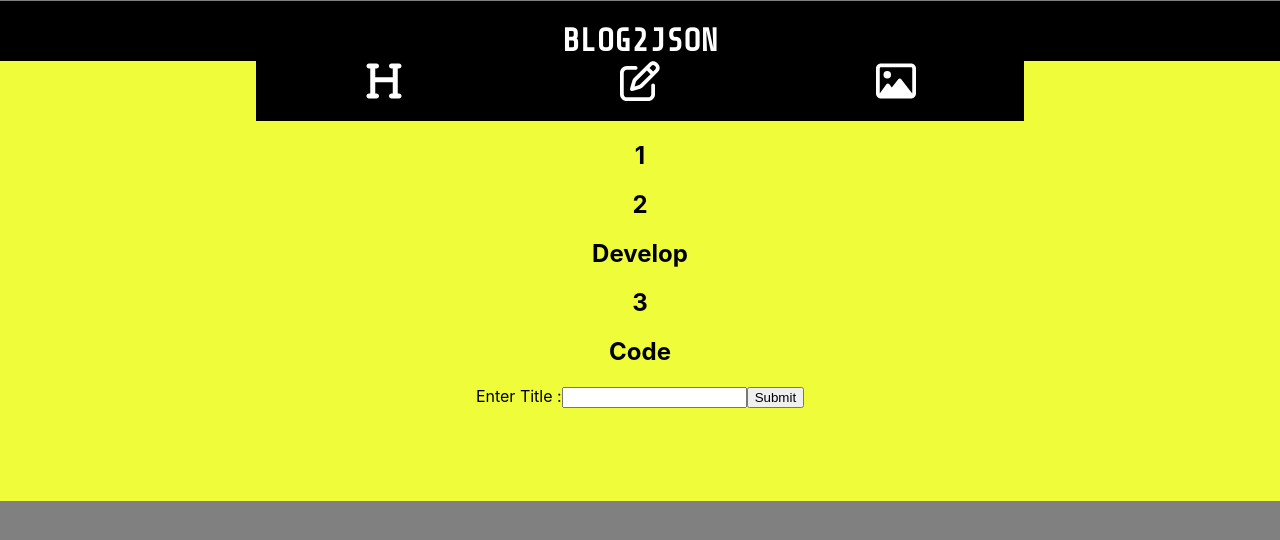
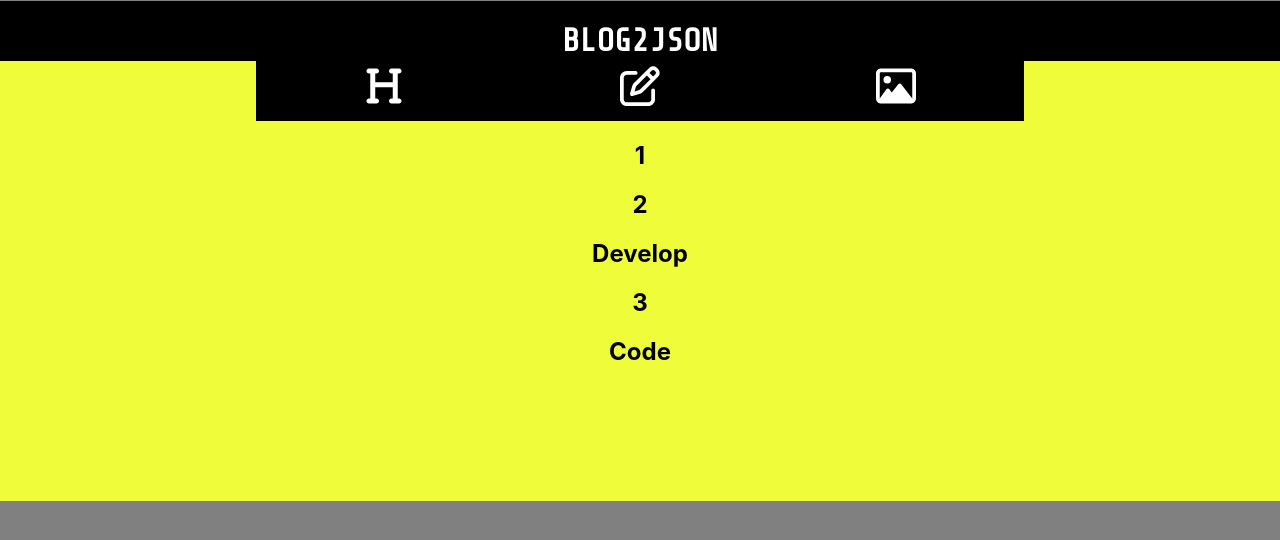
Before and after one commit to ts-oogie/blog2json, a React (Create React App) app: page / in a window 1280 px wide. Shown: the top 540 px of the page. Built offline with nearby package versions, Linux system fonts and the light colour scheme.

Commit message:
buttons added

```diff
--- a/src/App.css
+++ b/src/App.css
@@ -51,11 +51,59 @@ body {
   font-size: 20px;
 }
 
+.titleImageText>div:hover{
+  background-color: grey;
+}
+
  .faSize{
   width: 40px;
   height: 40px;
   color: white;
+  margin-top: 5px;
   font-family : Share Tech Mono;
+ }
+
+ .scrnInput {
+  background-color : grey;
+  min-height : 220px;
+  width: 60%;
+  margin: 0 auto;
+  margin-top: -22px;
+ }
+
+ .inputHeading {
+  display: inline-block;
+  position: relative;
+  top: 90px;
+ }
+
+ input {
+  height: 40px;
+  width: 400px;
+  clear: right;
+  font-size: 30px;
+  font-family: Share Tech Mono;
+  font-weight: bold;
+ }
+
+ .submitBtn {
+  border: 1px solid white;
+  width: 80px;
+  border-radius: 25px;
+  height: 30px;
+  display: block;
+  position: relative;
+  margin-left: auto;
+  background-color: black;
+  margin-right: auto;
+  margin-top: 25px;
+  margin-bottom: 35px;
+  -webkit-transition: color 1s ease-in;
+ }
+
+ .submitBtn h2 {
+  margin-top: -2px;
+  color: white;
  }
 
 @media (min-width: 569px) and  (max-width: 768px) {
@@ -97,6 +145,7 @@ body {
   }
   .titleImageText > div {
     padding-top: 5px;
+    margin-top : 5px;
     height: 35px;
   }
   .faSize{
--- a/src/App.js
+++ b/src/App.js
@@ -1,9 +1,7 @@
 import Header from './components/Header'
 import PrintItems from './components/Menu'
-import BlogInput from './components/BlogInput'
 import TitleImageText from './components/titleImageText'
-
-//import {BrowserRouter as Router, Route} from
+import InputScrn from './components/InputScreen'
 import {useState} from 'react'
 
 import './App.css';
@@ -23,19 +21,20 @@ function App() {
         id:3,
         text: "Code"
     }
-  ]
-)
+  ])
+
+  const [inputState, setInputState] = useState("")
+  const [hoverState, setHoverState] = useState("")
 
   const name = 'BLOG2JSON'
 
   return (
     <div className="App">
       <Header title={name} />
-      <TitleImageText />
+      <TitleImageText setHoverState={setHoverState}  />
+      <InputScrn hoverState={hoverState} setHoverState={setHoverState}  />
       <PrintItems items={items}/>
-      <BlogInput setItems={setItems} />
     </div>
-    // we can only return one wrapper element
   )
 }
 
--- /dev/null
+++ b/src/components/InputScreen.js
@@ -0,0 +1,36 @@
+
+import { useState } from 'react'
+import InputHeading  from './inputForm'
+
+const InputScrn = (props) => {
+    if(props.hoverState == ""){
+        console.log("")
+        return(
+            <></>
+        )
+    }
+    else if(props.hoverState == "heading"){
+        return(
+            <header  onMouseLeave={(e) => {props.setHoverState("")}} className="scrnInput">
+                <InputHeading  />
+            </header>
+        )
+    }
+    else if(props.hoverState == "paragraph"){
+        return(
+            <header onMouseLeave={(e) => {props.setHoverState("")}} className="scrnInput">
+                <h1>PARAGRAPH</h1>
+            </header>
+        )
+    }
+    else{
+        return(
+            <header onMouseLeave={(e) => {props.setHoverState("")}} className="scrnInput">
+                <h1>IMAGE</h1>
+            </header>
+        )
+    }
+
+}
+
+export default InputScrn
--- a/src/components/inputForm.js
+++ b/src/components/inputForm.js
@@ -1,24 +1,23 @@
-import PropTypes from 'prop-types'
+
 import { useState } from 'react'
 
-const InputTitle = ({addRecord, record}) =>{
+const InputHeading = ({addRecord, record}) =>{
 
-    const [title, setTitle] = useState("")
+    const [heading, setHeading] = useState("")
 
     return(
-        <label>Enter Title :
-            <input
-                type="text"
-                value={title}
-                onChange={(e) => setTitle(e.target.value)}
-            />
-            <input type="submit" onClick={()=>{
-                alert(title)
-                console.log(record)
-            }} />
-
-        </label>
+        <div className="inputHeading">
+            <label>
+                <input
+                    type="text"
+                    className="form-text"
+                    value={heading}
+                    onChange={(e) => setHeading(e.target.value)}
+                />
+                <div className="submitBtn"><h2>Add</h2></div>
+            </label>
+        </div>
     )
 }
 
-export default InputTitle
+export default InputHeading
--- a/src/components/titleImageText.js
+++ b/src/components/titleImageText.js
@@ -9,9 +9,9 @@ const TitleImageText = (props) => { //Or const Header = ({title})
 
 return (
     <header className="titleImageText">
-        <div><FontAwesomeIcon className="faSize" icon={faHeading}/></div>
-        <div><FontAwesomeIcon className="faSize" icon={faEdit}/></div>
-        <div><FontAwesomeIcon className="faSize" icon={faImage}/></div>
+        <div onMouseEnter={(e) => {props.setHoverState("heading")}} ><FontAwesomeIcon className="faSize" icon={faHeading} /></div>
+        <div onMouseEnter={(e) => {props.setHoverState("paragraph")}}><FontAwesomeIcon className="faSize" icon={faEdit}  /></div>
+        <div onMouseEnter={(e) => {props.setHoverState("image")}}><FontAwesomeIcon className="faSize" icon={faImage}  /></div>
     </header>
 )
 }
```
